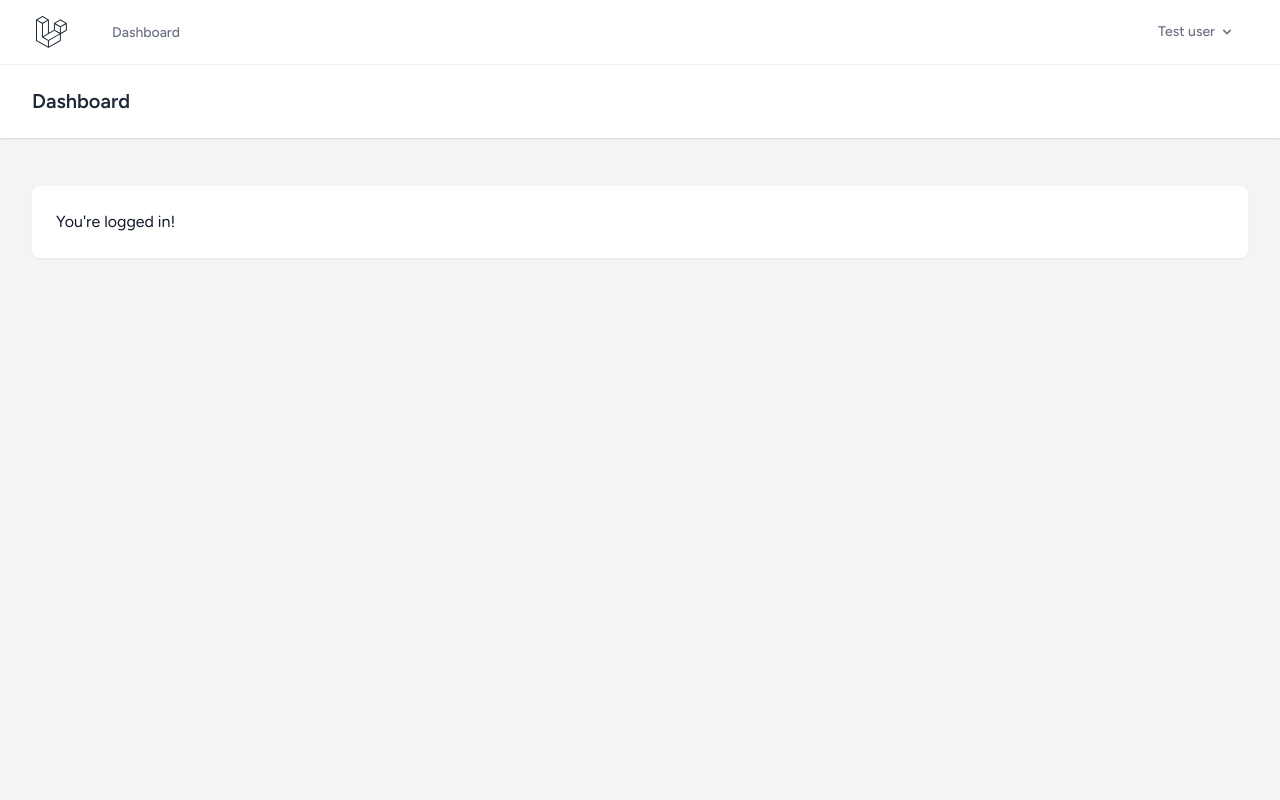
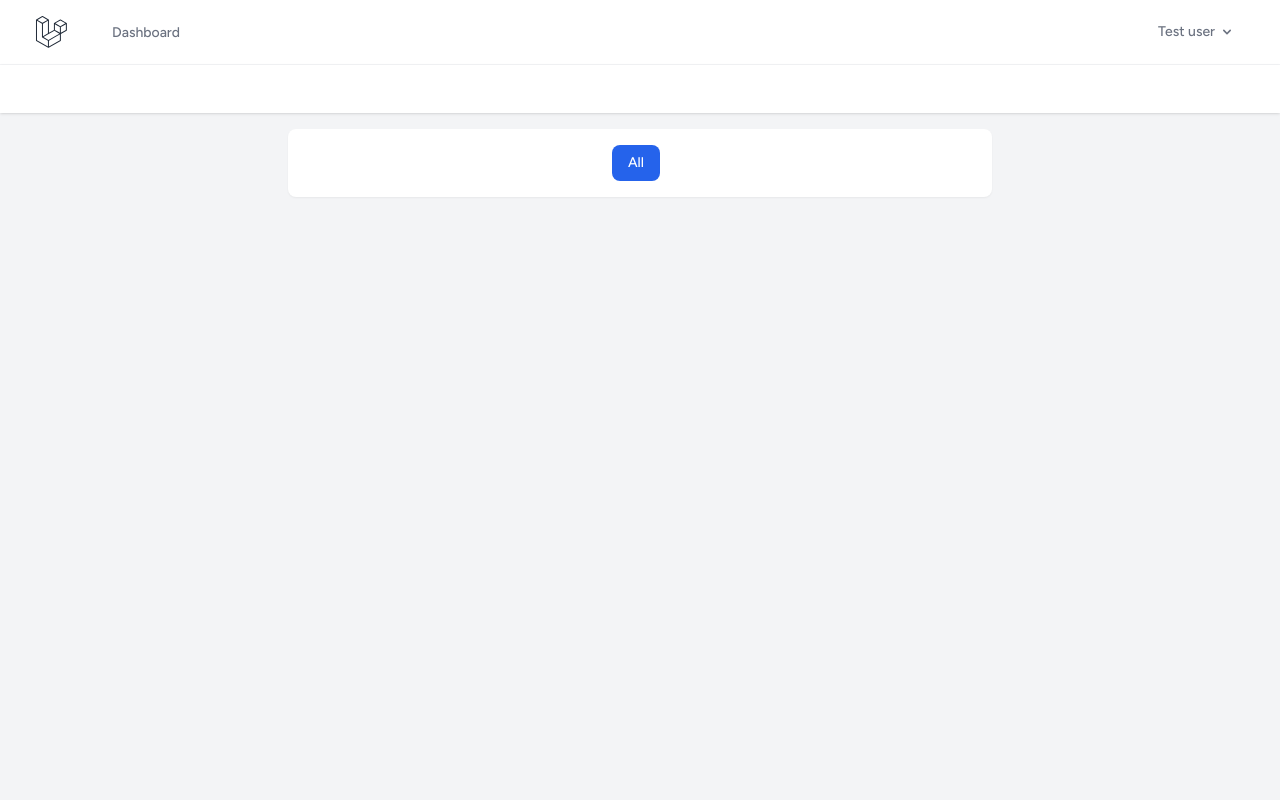
Before and after one commit to asrahp/laravel-medium-practice, a Laravel app: template resources/views/dashboard.blade.php in a window 1280 px wide. Run offline with Laravel 12, Linux system fonts and the light colour scheme; the template is opened without the code that fills it, so the values that code supplies are empty; a user stored in the database is signed in; data comes from the database, SQL or seed files in the repository; style sheets or scripts are compiled from the project's sources.

Commit message:
output categories & posts

```diff
--- a/resources/views/dashboard.blade.php
+++ b/resources/views/dashboard.blade.php
@@ -1,16 +1,51 @@
 <x-app-layout>
-    <x-slot name="header">
-        <h2 class="font-semibold text-xl text-gray-800 leading-tight">
-            {{ __('Dashboard') }}
-        </h2>
-    </x-slot>
 
-    <div class="py-12">
-        <div class="max-w-7xl mx-auto sm:px-6 lg:px-8">
+    <div class="py-4">
+        <div class="max-w-3xl mx-auto sm:px-6 lg:px-8">
             <div class="bg-white overflow-hidden shadow-sm sm:rounded-lg">
-                <div class="p-6 text-gray-900">
-                    {{ __("You're logged in!") }}
+                <div class="p-4 text-gray-900">
+                    <ul class="flex flex-wrap justify-center items-center text-sm font-medium text-center text-gray-50 dark:text-gray-400">
+                        <li class="me-2">
+                            <a href="#" class="inline-block px-4 py-2 text-white bg-blue-600 rounded-lg active" aria-current="page">All</a>
+                        </li>
+
+                        @foreach ($categories as $category)
+                            <li class="me-2">
+                                <a href="#"  class="inline-block px-4 py-2 rounded-lg hover:text-gray-900 hover:bg-gray-100"> {{ $category->name }} </a>
+                            </li>
+                        @endforeach
+
+                    </ul>
                 </div>
+            </div>
+
+            <div class="mt-8 text-gray-900">
+
+                @foreach ($posts as $post)
+
+
+                    <div class="flex bg-white border border-gray-200 rounded-lg shadow-xs mb-8">
+
+                        <div class="p-6 flex-1">
+                            <a href="#">
+                                <h5 class="mb-2 text-2xl font-bold tracking-tight text-gray-900"> {{ $post->title }} </h5>
+                            </a>
+
+                            <div class="mb-3 font-normal text-gray-700"> {{ Str::words($post->content, 20) }} </div>
+
+                            <a href="#" class="inline-flex items-center px-3 py-2 text-sm font-medium text-center text-white bg-blue-700 rounded-lg  shadow-xs hover:bg-blue-800 focus:ring-4 focus:outline-none focus:ring-blue-300">
+                                Read more
+                                <svg class="w-4 h-4 ms-1.5 rtl:rotate-180 -me-0.5" aria-hidden="true" xmlns="http://www.w3.org/2000/svg" width="24" height="24" fill="none" viewBox="0 0 24 24"><path stroke="currentColor" stroke-linecap="round" stroke-linejoin="round" stroke-width="2" d="M19 12H5m14 0-4 4m4-4-4-4"/></svg>
+                            </a>
+                        </div>
+
+                        <a href="#">
+                            <img class="w-48 h-full object-cover rounded-r-lg" src="https://flowbite.com/docs/images/blog/image-1.jpg" alt="" />
+                        </a>
+                    </div>
+
+                @endforeach
+
             </div>
         </div>
     </div>
--- a/routes/web.php
+++ b/routes/web.php
@@ -1,5 +1,6 @@
 <?php
 
+use App\Http\Controllers\PostController;
 use App\Http\Controllers\ProfileController;
 use Illuminate\Support\Facades\Route;
 
@@ -7,9 +8,8 @@ Route::get('/', function () {
     return view('welcome');
 });
 
-Route::get('/dashboard', function () {
-    return view('dashboard');
-})->middleware(['auth', 'verified'])->name('dashboard');
+Route::get('/dashboard', [PostController::class, 'index'])
+->middleware(['auth', 'verified'])->name('dashboard');
 
 Route::middleware('auth')->group(function () {
     Route::get('/profile', [ProfileController::class, 'edit'])->name('profile.edit');
```
Also changed, not shown: app/Http/Controllers/PostController.php (added, +69 -0 lines).
